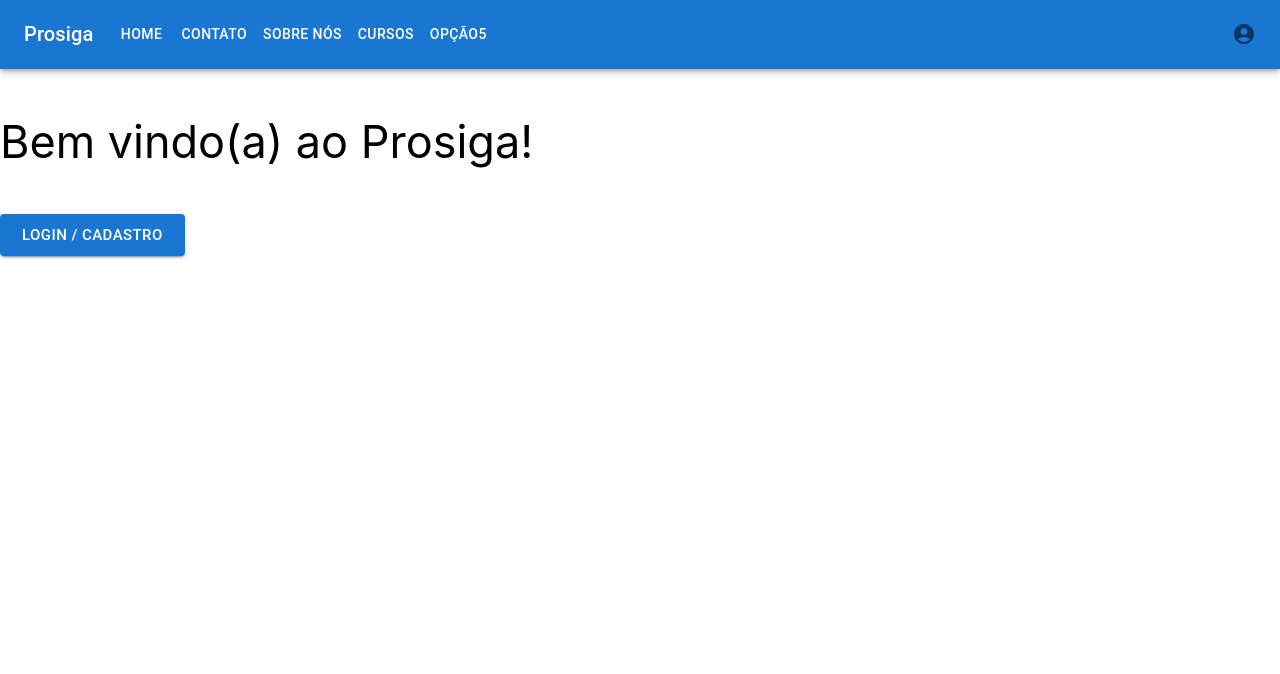
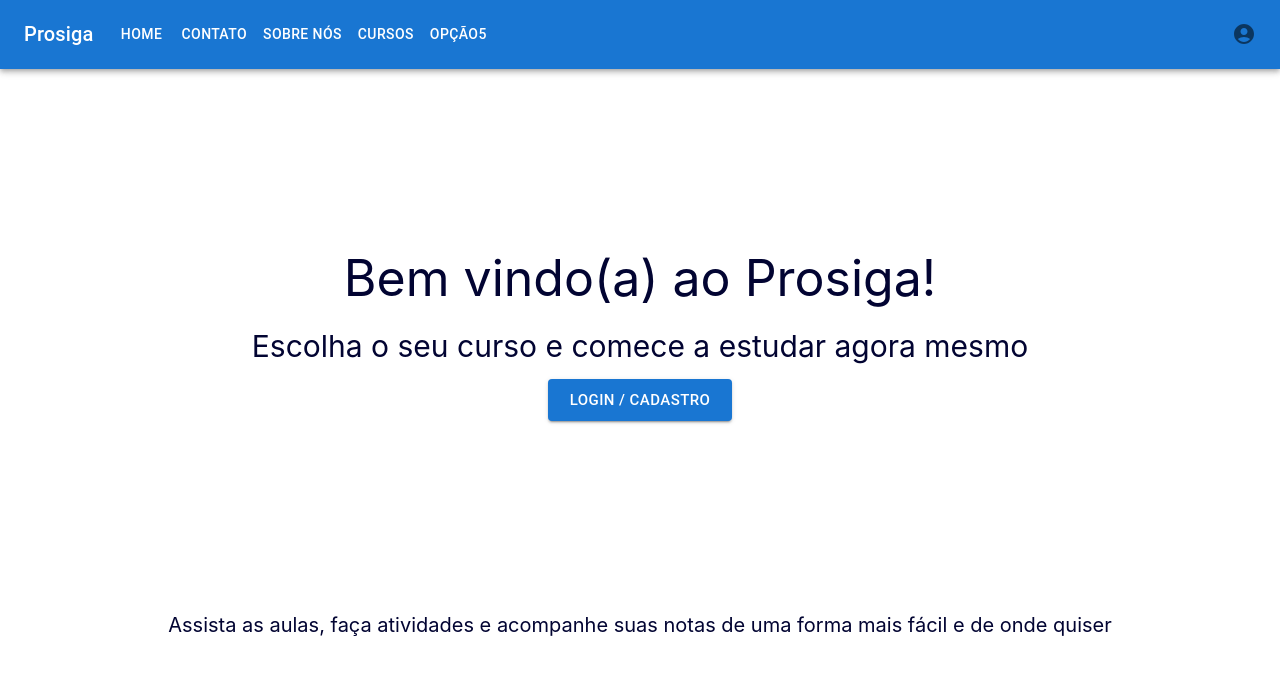
Before and after one commit to netrometro/UPE_2021_2_Prosiga, a React (Create React App) app in the folder front/: page / in a window 1280 px wide. Shown: the top 674 px of the page. Built offline with nearby package versions, Linux system fonts and the light colour scheme.

Commit message:
Adição de texto ao home e alinhamento no centro

```diff
--- a/front/src/App.css
+++ b/front/src/App.css
@@ -29,6 +29,8 @@
 }
 
 .home {
+  display: flex;
+  flex-direction:column;
   align-items: center;
   justify-content: center;
 }
--- a/front/src/App.js
+++ b/front/src/App.js
@@ -3,6 +3,8 @@ import './App.css';
 import React, { Component }  from 'react';
 import Header from './Components/Header/index';
 import Home from './Screens/Home/homepage';
+import Login from './Screens/Login/index';
+import Perfil from './Screens/Perfil/index';
 import AccountCircleIcon from '@mui/icons-material/AccountCircle';
 import { Link } from 'react-router-dom';
 import { Routes ,Route } from 'react-router-dom';
@@ -47,6 +49,8 @@ function App() {
     <Router>
       <Routes>
         <Route exact path="/" component={<Home/>} />
+        <Route exact path="/login" component={<Login/>} />
+        <Route exact path="/perfil" component={<Perfil/>} />
       </Routes>
     </Router>
 
--- a/front/src/Screens/Home/homepage.css
+++ b/front/src/Screens/Home/homepage.css
@@ -8,7 +8,26 @@
   }
 
 .home-title {
-    font-size: 45px;
+    color: #020432;
+    font-size: 50px;
     align-items: center;
     justify-content: center;
+    margin-top: 14%;
+    margin-bottom: 20px;
 }
+
+.home-subtitle {
+    color: #020432;
+    font-size: 30px;
+    align-items: center;
+    justify-content: center;
+    margin-bottom: 15px;
+}
+
+.home-text {
+    color: #020432;
+    font-size: 20px;
+    align-items: center;
+    justify-content: center;
+    margin-top: 15%;
+}
--- a/front/src/Screens/Home/homepage.js
+++ b/front/src/Screens/Home/homepage.js
@@ -5,8 +5,10 @@ import './homepage.css';
 const Home = () => {
   return (
     <div className="home">
-      <p className="home-title">Bem vindo(a) ao Prosiga!</p>
+      <span className="home-title">Bem vindo(a) ao Prosiga!</span>
+      <span className="home-subtitle">Escolha o seu curso e comece a estudar agora mesmo</span>
       <Button variant="contained" size="large">Login / Cadastro</Button>
+      <span className="home-text">Assista as aulas, faça atividades e acompanhe suas notas de uma forma mais fácil e de onde quiser</span>
 
     </div>
   );
```
